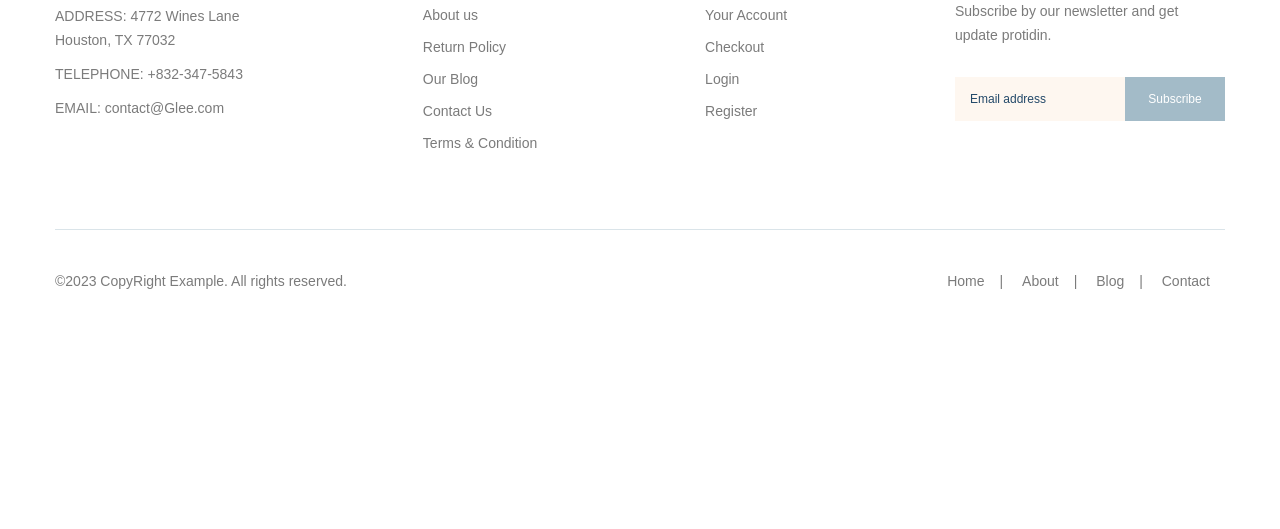
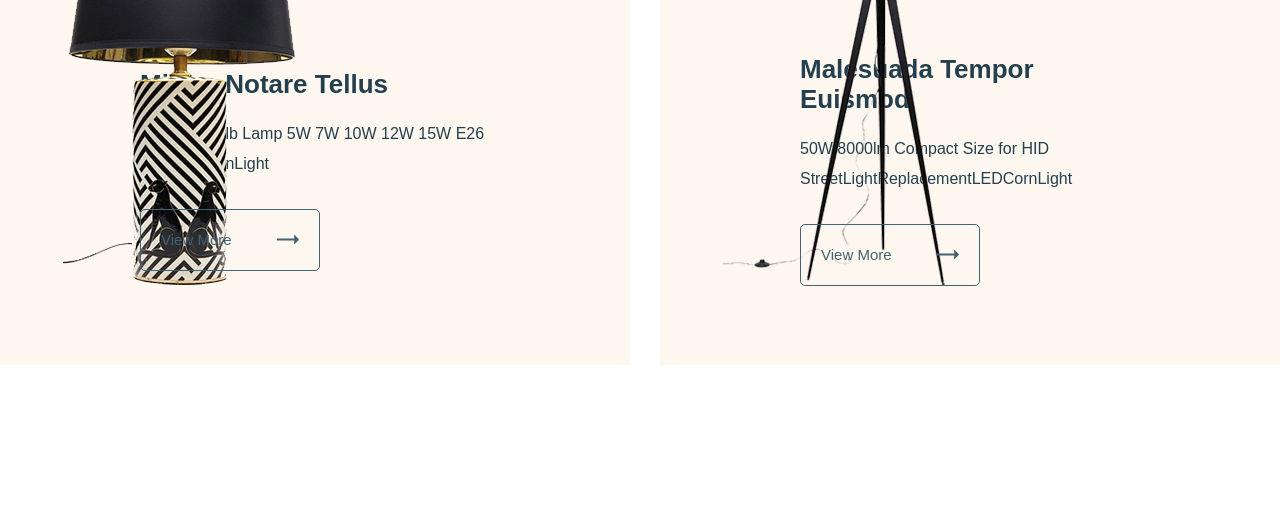
Before and after one commit to dsurdiy/glee, a website: page app/index.html in a window 1280 px wide. Shown: the part 2272-2801 px from the top of the page. Before the commit the page ends 2604 px from the top, so only its background shows below. Drawn offline with nearby package versions, Linux system fonts and the light colour scheme; files that its build step writes are made by us from their sources; files whose address does not match are found by name.

Commit message:
added catalog section

```diff
--- a/app/index.html
+++ b/app/index.html
@@ -622,6 +622,40 @@
           </ul>
         </div>
       </section>
+
+      <section class="catalog">
+        <div class="catalog__inner">
+          <div class="catalog__item">
+            <img
+              class="catalog__img"
+              src="images/catalog/1.png"
+              alt="catalog image"
+            />
+            <div class="catalog__content">
+              <h3 class="catalog__title">Mirum Notare Tellus</h3>
+              <p class="catalog__text">
+                LEDCornBulb Lamp 5W 7W 10W 12W 15W E26 E27LEDCornLight
+              </p>
+              <a class="catalog__link" href="#">View More</a>
+            </div>
+          </div>
+          <div class="catalog__item">
+            <img
+              class="catalog__img"
+              src="images/catalog/2.png"
+              alt="catalog image"
+            />
+            <div class="catalog__content">
+              <h3 class="catalog__title">Malesuada Tempor Euismod</h3>
+              <p class="catalog__text">
+                50W 8000lm Compact Size for HID
+                StreetLightReplacementLEDCornLight
+              </p>
+              <a class="catalog__link" href="#">View More</a>
+            </div>
+          </div>
+        </div>
+      </section>
     </main>
 
     <footer class="footer">
--- a/app/scss/style.scss
+++ b/app/scss/style.scss
@@ -366,4 +366,65 @@
   }
 }
 
+.catalog {
+  max-width: 1800px;
+  margin: 0 auto;
+  padding: 100px 0;
+  &__inner {
+    display: flex;
+    justify-content: space-between;
+    gap: 30px;
+  }
+  &__item {
+    position: relative;
+    display: flex;
+    align-items: center;
+    width: 100%;
+    height: 390px;
+    padding: 0 140px;
+    background-color: $secondary-bg;
+  }
+  &__img {
+    position: absolute;
+    left: 10%;
+    bottom: 80px;
+  }
+  &__content {
+    width: 350px;
+    margin-left: auto;
+    color: $title;
+    line-height: 30px;
+  }
+  &__title {
+    @extend %dmsans-700;
+    font-size: 26px;
+    margin-bottom: 20px;
+  }
+  &__text {
+    @extend %rubik-400;
+    margin-bottom: 30px;
+  }
+  &__link {
+    position: relative;
+    display: inline-block;
+    width: 180px;
+    padding: 15px 20px;
+    border: 1px solid #436372;
+    border-radius: 5px;
+    background-color: transparent;
+    @extend %rubik-500;
+    font-size: 15px;
+    color: #436372;
+    &::after {
+      content: "";
+      position: absolute;
+      right: 20px;
+      top: 25px;
+      width: 22px;
+      height: 9px;
+      background-image: url("../images/icons/arrow-grey.svg");
+    }
+  }
+}
+
 @import "media";
```
Also changed, not shown: app/images/catalog/1.png (added), app/images/catalog/2.png (added), app/images/icons/arrow-grey.svg (added).
